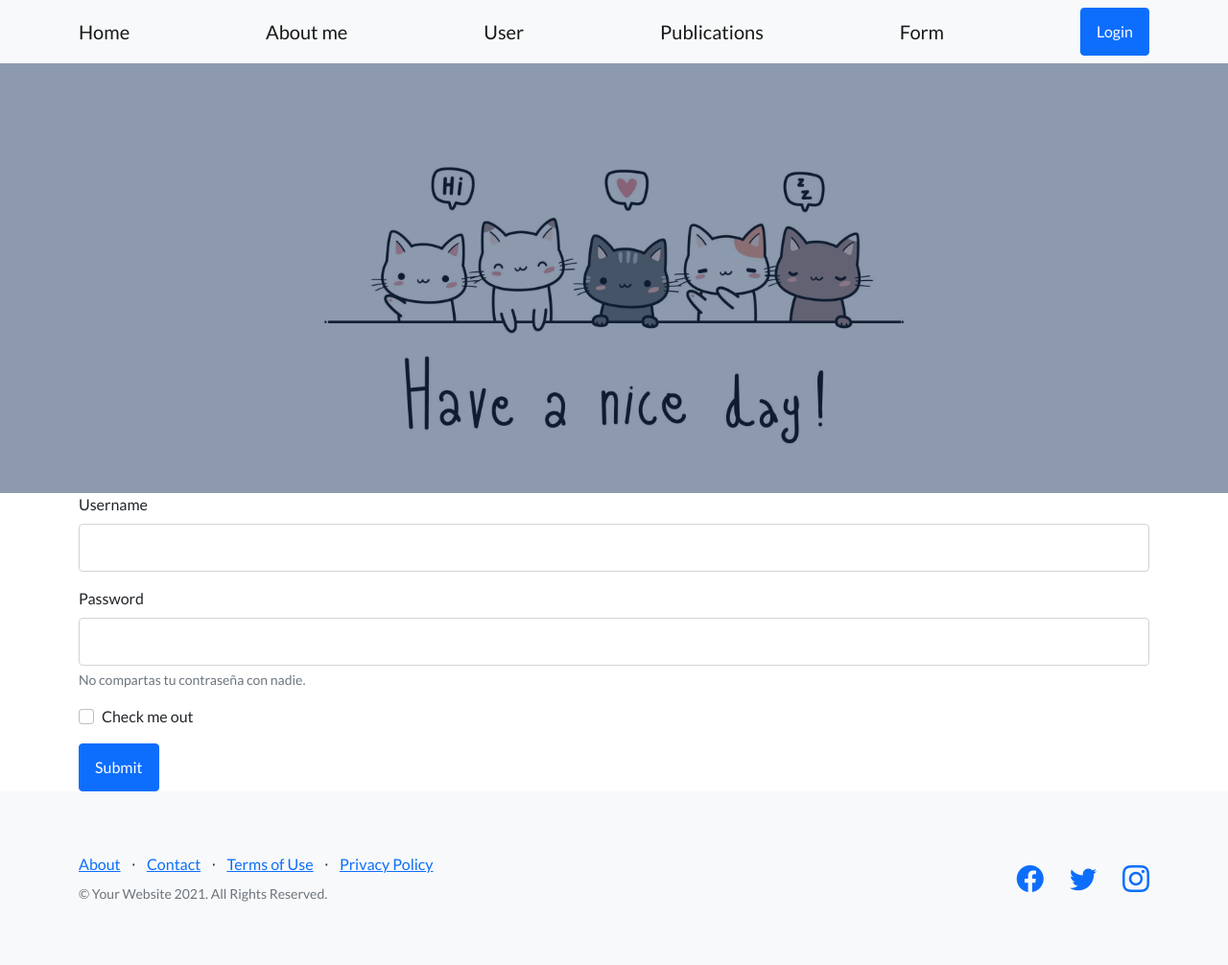
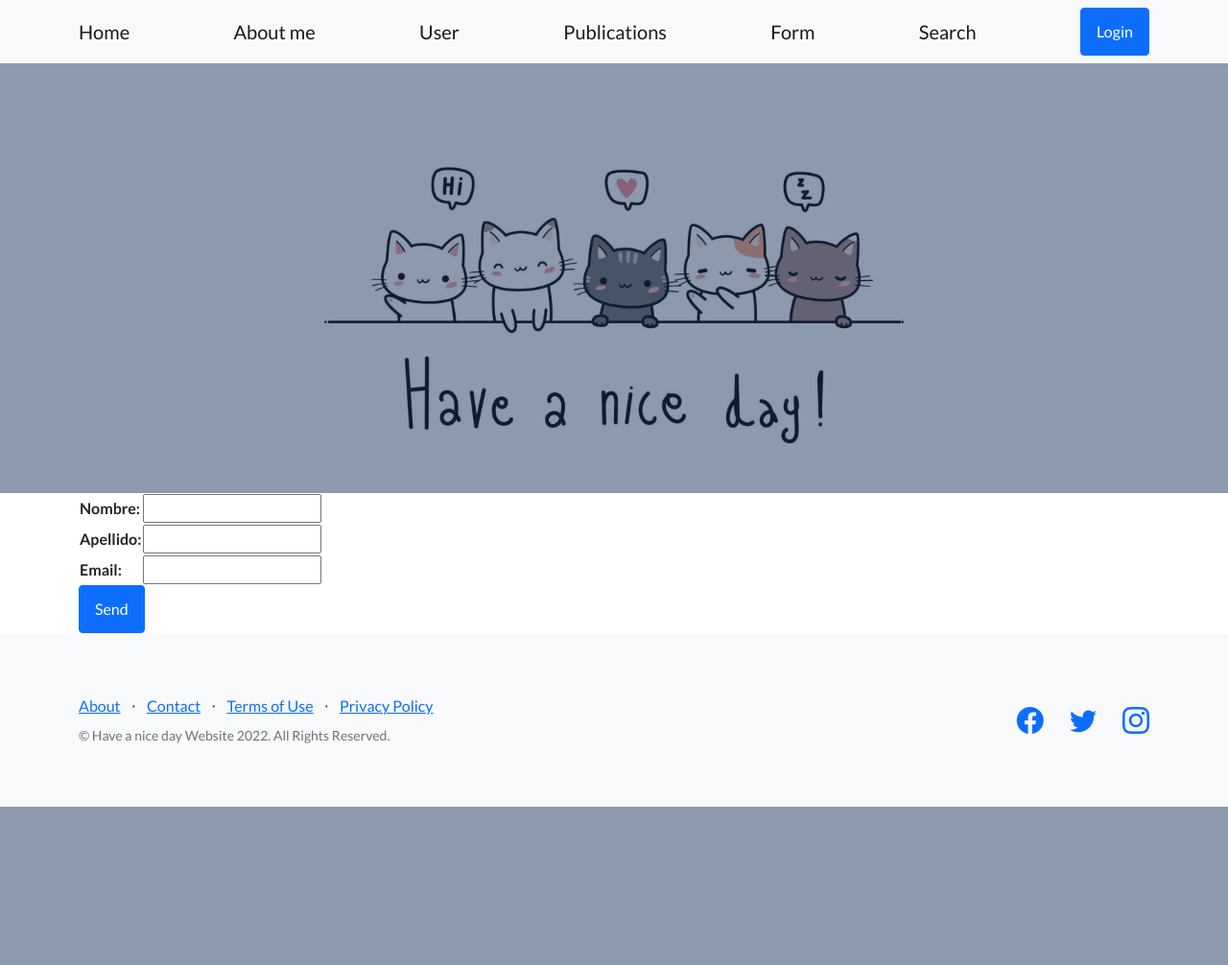
Before and after one commit to FlorUFerrer/pyhton_proyecto, a Django app: template clase/templates/clase/formulario.html in a window 1280 px wide. Shown: the whole page at 96% size. After the commit the page ends 841 px from the top, so only its background shows below. Run offline with Django 4.2, Linux system fonts and the light colour scheme; the template is opened without the code that fills it: values that come from a table or form of the project are taken from there, others are empty; some libraries are stand-ins or nearby versions.

Commit message:
agregando forms

```diff
--- /dev/null
+++ b/clase/forms.py
@@ -0,0 +1,11 @@
+from django import forms
+
+class UsuarioFormulario(forms.Form):
+    nombre = forms.CharField( max_length= 20)
+    apellido = forms.CharField( max_length= 50)
+    email = forms.CharField( max_length= 30)
+
+
+
+class BusquedaUsuario(forms.Form):
+    partial_email = forms.CharField(label= 'Search: ',max_length=20)
--- a/clase/models.py
+++ b/clase/models.py
@@ -9,6 +9,8 @@ class Usuario (models.Model):
     apellido = models.CharField(max_length=50)
     email = models.EmailField(max_length=20)
 
+    def __str__(self):
+        return f" Nombre: {self.nombre} - Apellido: {self.apellido} - E-mail: {self.email}"
 
 class Posteo (models.Model):
     numero = models.IntegerField
--- a/clase/templates/clase/formulario.html
+++ b/clase/templates/clase/formulario.html
@@ -1,28 +1,32 @@
 {%extends 'indice/index.html' %}
 
 {% block title %}
-<title>FORMULARIO</title>
+<title>Form</title>
 {% endblock title %}
 
 
-{% block prueba %}
+{% block header %}
 
      <div class="container">
-        <form action="" method="post">
-            <div class="mb-3">
-                <label for="exampleInputEmail1" class="form-label">Username</label>
-                <input type="email" class="form-control" id="exampleInputEmail1" aria-describedby="emailHelp">
+        <form action=" {%url 'formulario'%}" method="post">
+            {% csrf_token %}
+            {% comment %} <div class="mb-3">
+                <label  class="form-label">Name</label>
+                <input type="text" class="form-control" name="nombre" >
             </div>
             <div class="mb-3">
-                <label for="exampleInputPassword1" class="form-label">Password</label>
-                <input type="password" class="form-control" id="exampleInputPassword1">
-                <div id="emailHelp" class="form-text">No compartas tu contraseña con nadie.</div>
+                <label class="form-label">Last Name</label>
+                <input type="text" class="form-control" name="apellido">
             </div>
-            <div class="mb-3 form-check">
-                <input type="checkbox" class="form-check-input" id="exampleCheck1">
-                <label class="form-check-label" for="exampleCheck1">Check me out</label>
-            </div>
-            <button type="submit" class="btn btn-primary">Submit</button>
-            </form>
+            <div class="mb-3">
+                <label class="form-label">E-mail</label>
+                <input type="email" aria-describedby="emailHelp" class="form-control" name="email">
+            </div> {% endcomment %}
+            <table>
+                {{formulario.as_table}}
+            </table>
+
+            <button type="submit" class="btn btn-primary">Send</button>
+        </form>
     </div>
-{% endblock prueba %}
+{% endblock header %}
--- a/clase/urls.py
+++ b/clase/urls.py
@@ -1,10 +1,10 @@
 
 from django.urls import path
-from .views import nuevo_usuario , formulario
+from .views import nuevo_usuario , formulario , busqueda
 
 urlpatterns = [
-    path('usuario/',nuevo_usuario, name='nuevo_usuario'),
-    path('formulario/',formulario, name='formulario'),
-
+    path('usser_new/',nuevo_usuario, name='nuevo_usuario'),
+    path('form/',formulario, name='formulario'),
+    path('search', busqueda , name= 'busqueda')
 
 ]
--- a/indice/templates/indice/index.html
+++ b/indice/templates/indice/index.html
@@ -8,7 +8,7 @@
         <meta name="author" content="" />
         {% block title %}
         {% endblock title %}
-        <title>Landing Page - Start Bootstrap Theme</title>
+        <title>Home</title>
         <!-- Favicon-->
         <link rel="icon" type="image/x-icon" href= {% static "assets/favicon.ico"%} />
         <!-- Bootstrap icons-->
@@ -28,6 +28,7 @@
                 <a class="navbar-brand" href= {% url 'usuario' %}>User</a>
                 <a class="navbar-brand" href="#!">Publications</a>
                 <a class="navbar-brand" href= {% url 'formulario' %}>Form</a>
+                <a class="navbar-brand" href= {% url 'busqueda' %}>Search</a>
                 <a class="btn btn-primary" href="#signup">Login</a>
             </div>
         </nav>
@@ -46,10 +47,13 @@
             </div>
         </header>
 
-        {% block prueba %}
+        {% block header %}
 
+        <div>
+           ESTE ES EL HOME
+        </div>
 
-        {% endblock prueba %}
+        {% endblock header %}
 
 
 
@@ -68,7 +72,7 @@
                             <li class="list-inline-item">⋅</li>
                             <li class="list-inline-item"><a href="#!">Privacy Policy</a></li>
                         </ul>
-                        <p class="text-muted small mb-4 mb-lg-0">&copy; Your Website 2021. All Rights Reserved.</p>
+                        <p class="text-muted small mb-4 mb-lg-0">&copy; Have a nice day Website 2022. All Rights Reserved.</p>
                     </div>
                     <div class="col-lg-6 h-100 text-center text-lg-end my-auto">
                         <ul class="list-inline mb-0">
--- a/indice/urls.py
+++ b/indice/urls.py
@@ -3,7 +3,7 @@ from django.urls import path
 
 urlpatterns = [
     path('', inicio , name = 'inicio'),
-    path('usuario/', usuario, name = 'usuario'),
+    path('usser/', usuario, name = 'usuario'),
     path('about/', about, name = 'about'),
 
 
```
Also changed, not shown: clase/templates/clase/busqueda.html (added, +34 -0 lines), clase/views.py (+29 -2 lines), indice/templates/indice/about.html (+4 -4 lines), indice/templates/indice/usuario.html (+4 -4 lines).
